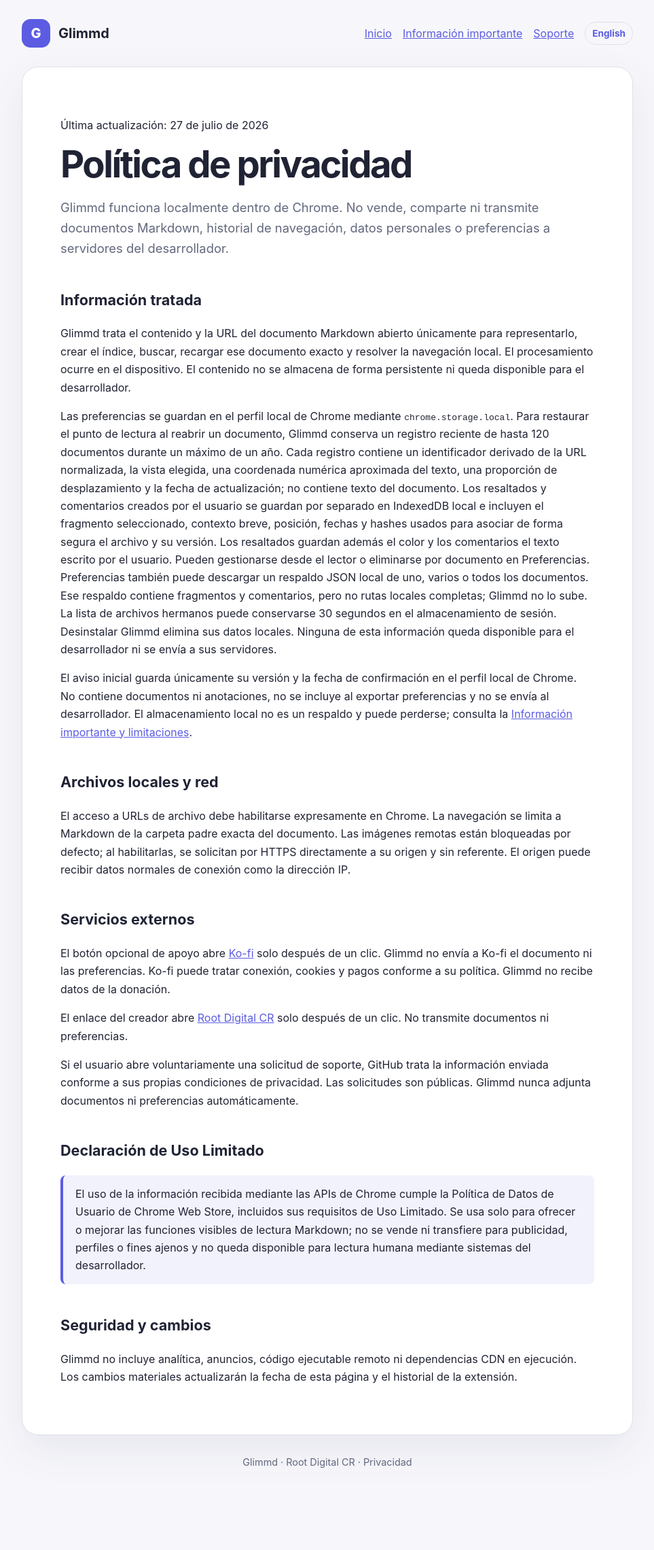
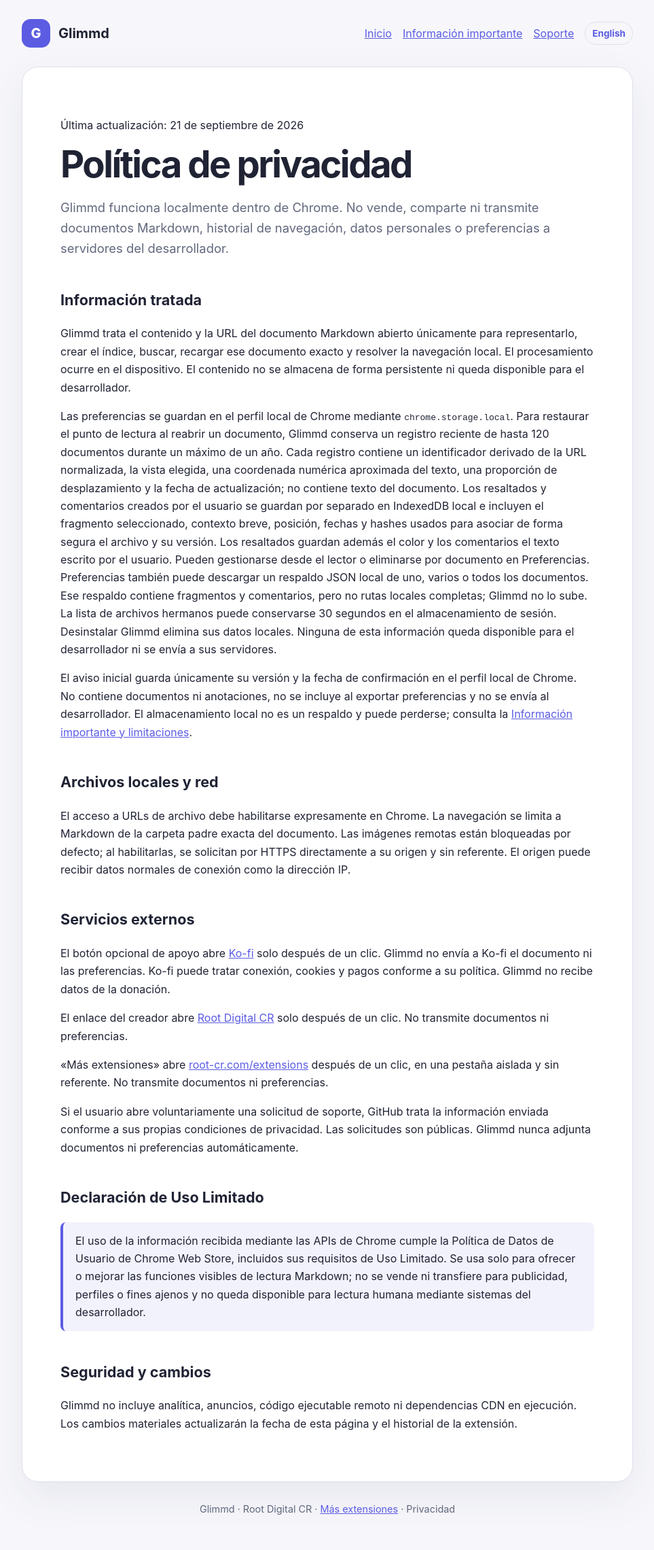
Before and after one commit to rootdigitalcr/glimmd-pages, a plain HTML site: page es/privacy.html in a window 1280 px wide. Shown: the whole page at 68% size, without its empty margins (158-1121 px from the left). Before the commit the page ends 2211 px from the top, so only its background shows below. Drawn offline with Linux system fonts and the light colour scheme.

Commit message:
Actualizar el sitio de Glimmd 2.3.3

```diff
--- a/es/privacy.html
+++ b/es/privacy.html
@@ -13,7 +13,7 @@
     <nav><a href="index.html">Inicio</a><a href="informacion-importante.html">Información importante</a><a href="support.html">Soporte</a><a class="language-link" href="../privacy.html" lang="en">English</a></nav>
   </header>
   <main>
-    <p>Última actualización: 27 de julio de 2026</p>
+    <p>Última actualización: 21 de septiembre de 2026</p>
     <h1>Política de privacidad</h1>
     <p class="lead">Glimmd funciona localmente dentro de Chrome. No vende, comparte ni transmite documentos Markdown, historial de navegación, datos personales o preferencias a servidores del desarrollador.</p>
     <h2>Información tratada</h2>
@@ -25,12 +25,13 @@
     <h2>Servicios externos</h2>
     <p>El botón opcional de apoyo abre <a href="https://ko-fi.com/rootdigitalcr" rel="noopener noreferrer">Ko-fi</a> solo después de un clic. Glimmd no envía a Ko-fi el documento ni las preferencias. Ko-fi puede tratar conexión, cookies y pagos conforme a su política. Glimmd no recibe datos de la donación.</p>
     <p>El enlace del creador abre <a href="https://root-cr.com/" rel="noopener noreferrer">Root Digital CR</a> solo después de un clic. No transmite documentos ni preferencias.</p>
+    <p>«Más extensiones» abre <a href="https://root-cr.com/extensions" target="_blank" rel="noopener noreferrer" referrerpolicy="no-referrer">root-cr.com/extensions</a> después de un clic, en una pestaña aislada y sin referente. No transmite documentos ni preferencias.</p>
     <p>Si el usuario abre voluntariamente una solicitud de soporte, GitHub trata la información enviada conforme a sus propias condiciones de privacidad. Las solicitudes son públicas. Glimmd nunca adjunta documentos ni preferencias automáticamente.</p>
     <h2>Declaración de Uso Limitado</h2>
     <p class="notice">El uso de la información recibida mediante las APIs de Chrome cumple la Política de Datos de Usuario de Chrome Web Store, incluidos sus requisitos de Uso Limitado. Se usa solo para ofrecer o mejorar las funciones visibles de lectura Markdown; no se vende ni transfiere para publicidad, perfiles o fines ajenos y no queda disponible para lectura humana mediante sistemas del desarrollador.</p>
     <h2>Seguridad y cambios</h2>
     <p>Glimmd no incluye analítica, anuncios, código ejecutable remoto ni dependencias CDN en ejecución. Los cambios materiales actualizarán la fecha de esta página y el historial de la extensión.</p>
   </main>
-  <footer>Glimmd · Root Digital CR · Privacidad</footer>
+  <footer>Glimmd · Root Digital CR · <a href="https://root-cr.com/extensions" target="_blank" rel="noopener noreferrer" referrerpolicy="no-referrer">Más extensiones</a> · Privacidad</footer>
 </body>
 </html>
```
Also changed, not shown: es/index.html (+1 -1 lines), es/informacion-importante.html (+1 -1 lines), es/support.html (+1 -1 lines).
